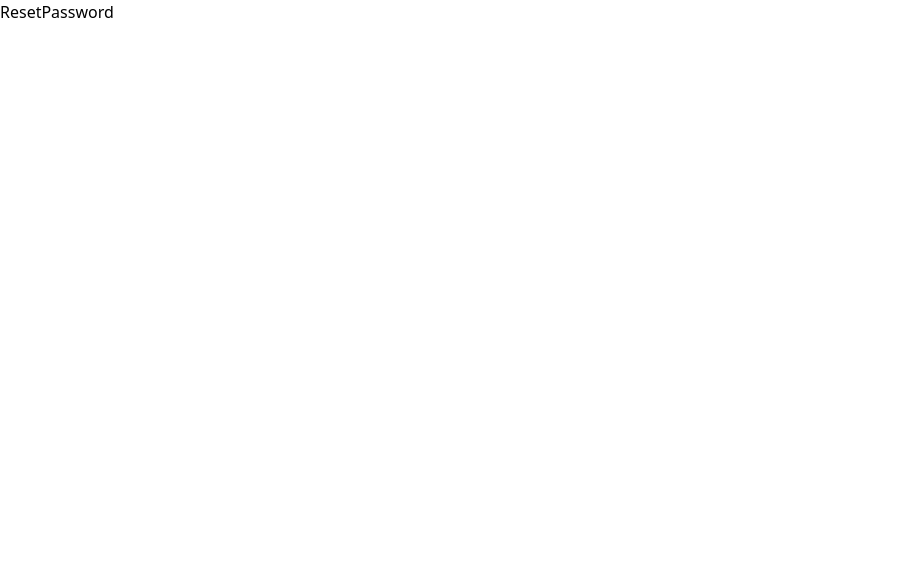
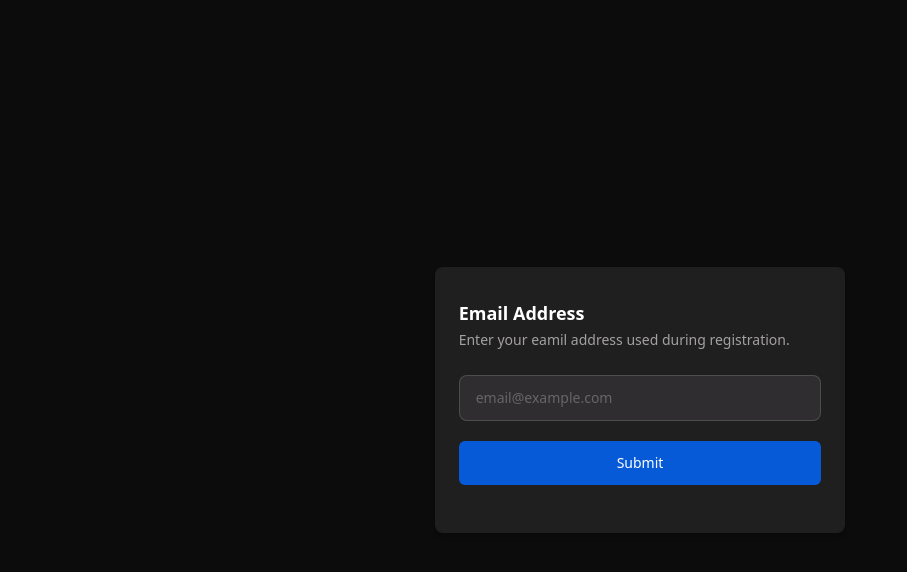
Before and after one commit to BorisLabianca/socialmedia-yt-app-front, a React (Vite) app: page /reset-password in a window 1280 px wide. Shown: the top 572 px of the page, without its empty margins (0-907 px from the left). Built offline with nearby package versions, Linux system fonts and the light colour scheme.

Commit message:
completed reset password page layout

```diff
--- a/src/pages/ResetPassword.jsx
+++ b/src/pages/ResetPassword.jsx
@@ -1,5 +1,65 @@
+import { useState } from "react";
+import { useForm } from "react-hook-form";
+import { CustomButton, Loading, TextInput } from "../components";
+
 const ResetPassword = () => {
-  return <div>ResetPassword</div>;
+  const [errorMessage, setErrorMessage] = useState("");
+  const [isSubmitting, setIsSubmitting] = useState(false);
+  const {
+    register,
+    handleSubmit,
+    formState: { errors },
+  } = useForm({ mode: "onChange" });
+
+  const onSubmit = async (data) => {};
+
+  return (
+    <div className="w-full h-[100vh] bg-bgColor flex items-center justify-center p-6">
+      <div className="bg-primary w-full md:w-1/3 2xl:w-1/4 px-6 py-8 shadow-md rounded-lg">
+        <p className="text-ascent-1 text-lg font-semibold">Email Address</p>
+        <span className="text-sm text-ascent-2">
+          Enter your eamil address used during registration.
+        </span>
+        <form
+          onSubmit={handleSubmit(onSubmit)}
+          className="py-4 flex flex-col gap-5"
+        >
+          <TextInput
+            name="eamil"
+            placeholder="email@example.com"
+            type="email"
+            register={register("email", {
+              required: "Email address is required.",
+            })}
+            styles="w-full rounded-lg"
+            labelStyle="ml-2"
+            error={errors?.email ? errors.email.message : ""}
+          />
+          {errorMessage?.message && (
+            <span
+              role="alert"
+              className={`text-sm ${
+                errorMessage?.status === "failed"
+                  ? "text-[#f64949fe]"
+                  : "text-[#2ba150fe]"
+              } mt-0.5`}
+            >
+              {errorMessage?.message}
+            </span>
+          )}
+          {isSubmitting ? (
+            <Loading />
+          ) : (
+            <CustomButton
+              type="submit"
+              containerStyles={`inline-flex justify-center rounded-md bg-blue px-8 py-3 text-sm font-medium text-white outline-none`}
+              title="Submit"
+            />
+          )}
+        </form>
+      </div>
+    </div>
+  );
 };
 
 export default ResetPassword;
```
